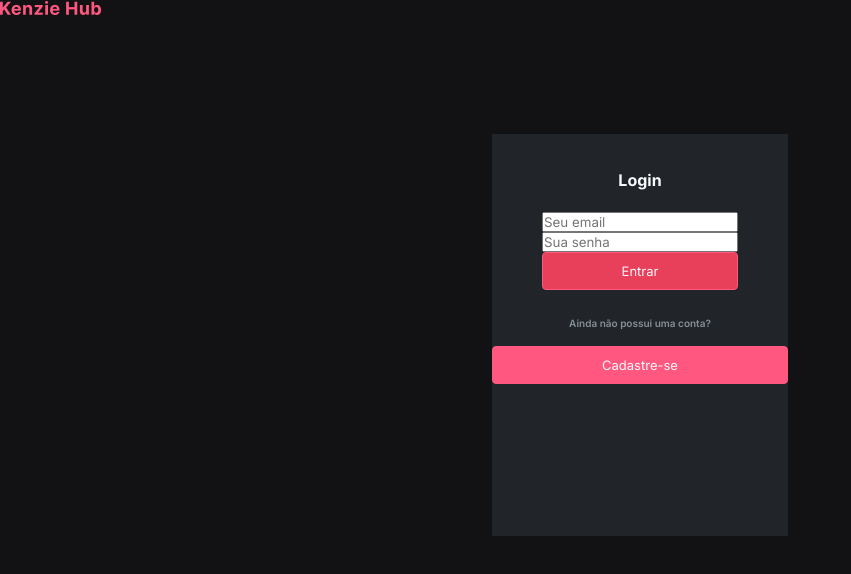
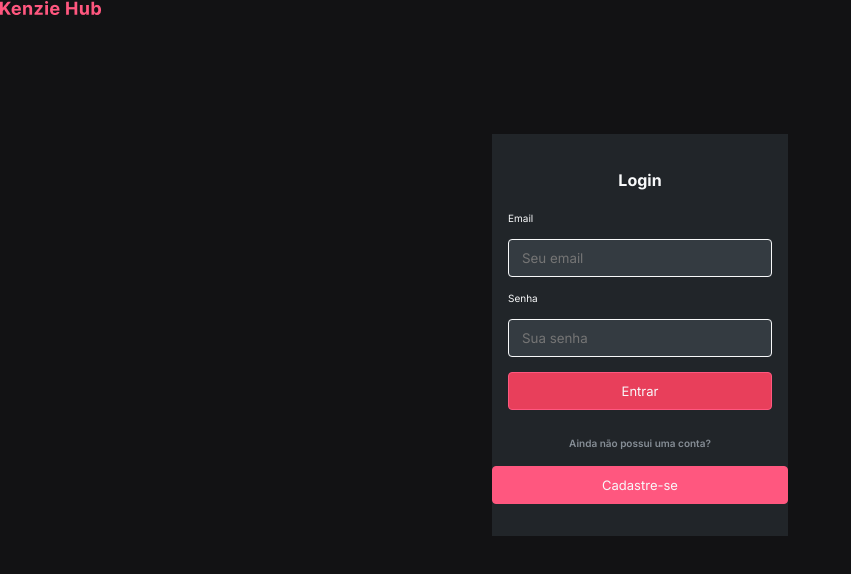
Before and after one commit to vanagila/kenzie-hub-vanagila, a React (Create React App) app: page / in a window 1280 px wide. Shown: the top 574 px of the page, without its empty margins (0-851 px from the left). Built offline with nearby package versions, Linux system fonts and the light colour scheme.

Commit message:
feat: token jwt login

```diff
--- a/src/App.js
+++ b/src/App.js
@@ -6,6 +6,8 @@ import "react-toastify/dist/ReactToastify.css";
 
 function App() {
   const [user, setUser] = useState({});
+  const [token, setToken] = useState("");
+  const [authenticated, setAuthenticated] = useState(false);
   return (
     <div className="App">
       <ToastContainer
@@ -20,7 +22,14 @@ function App() {
         pauseOnHover
       />
       <GlobalStyle />
-      <Routes user={user} setUser={setUser} />
+      <Routes
+        user={user}
+        setUser={setUser}
+        token={token}
+        setToken={setToken}
+        authenticated={authenticated}
+        setAuthenticated={setAuthenticated}
+      />
     </div>
   );
 }
--- /dev/null
+++ b/src/pages/Dashboard/index.jsx
@@ -0,0 +1,3 @@
+export const Dashboard = () => {
+  return <p>dashboard</p>;
+};
--- a/src/pages/Login/index.jsx
+++ b/src/pages/Login/index.jsx
@@ -1,24 +1,82 @@
 import { Container } from "./styles";
-// import { Input } from "../../components/Input";
+import { Input } from "../../components/Input";
 import { useHistory } from "react-router-dom";
+import { useForm } from "react-hook-form";
+import * as yup from "yup";
+import { yupResolver } from "@hookform/resolvers/yup";
+import { api } from "../../services/api";
+import { Redirect } from "react-router-dom";
 
-export const Login = ({ logo }) => {
+export const Login = ({
+  logo,
+  setUser,
+  setToken,
+  authenticated,
+  setAuthenticated,
+}) => {
   const history = useHistory();
 
-  const signupPath = (path) => {
-    return history.push(path);
+  const formSchema = yup.object().shape({
+    email: yup.string().required("Campo obrigatório").email("Email inválido"),
+    password: yup.string().required("Campo obrigatório"),
+  });
+
+  const {
+    handleSubmit,
+    register,
+    formState: { errors },
+  } = useForm({
+    resolver: yupResolver(formSchema),
+  });
+
+  const signupPath = () => {
+    history.push("/signup");
   };
+
+  const handleLogin = (data) => {
+    api.post("/sessions", data).then((response) => {
+      localStorage.setItem("@KenzieHub:Token", response.data.token);
+      localStorage.setItem(
+        "@KenzieHub:User",
+        JSON.stringify(response.data.user)
+      );
+
+      setAuthenticated(true);
+
+      setToken(response.data.token);
+      setUser(response.data);
+      history.push("/dashboard");
+    });
+  };
+
+  if (authenticated) {
+    <Redirect to="/dashboard" />;
+  }
 
   return (
     <>
       <img src={logo} alt={"kenziehub"} />
 
       <Container>
-        <form>
+        <form onSubmit={handleSubmit(handleLogin)}>
           <h4>Login</h4>
-          <input label="Email" placeholder="Seu email" type="email" />
-          <input label="Senha" placeholder="Sua senha" type="password" />
-          <button>Entrar</button>
+          <Input
+            register={register}
+            label="Email"
+            placeholder="Seu email"
+            type="email"
+            name="email"
+            error={errors.email?.message}
+          />
+          <Input
+            register={register}
+            label="Senha"
+            placeholder="Sua senha"
+            type="password"
+            name="password"
+            error={errors.password?.message}
+          />
+          <button type="submit">Entrar</button>
         </form>
         <p>Ainda não possui uma conta?</p>
         <button onClick={() => signupPath("/signup")}>Cadastre-se</button>
--- a/src/pages/Signup/index.jsx
+++ b/src/pages/Signup/index.jsx
@@ -1,4 +1,4 @@
-import { Container, Header } from "./styles";
+import { Container, Header, ReturnLogin } from "./styles";
 import { Input } from "../../components/Input";
 import { useHistory } from "react-router-dom";
 import { useForm } from "react-hook-form";
@@ -6,8 +6,9 @@ import * as yup from "yup";
 import { yupResolver } from "@hookform/resolvers/yup";
 import { api } from "../../services/api";
 import { toast } from "react-toastify";
+import { Redirect } from "react-router-dom";
 
-export const Signup = ({ logo, setUser }) => {
+export const Signup = ({ logo, setUser, authenticated }) => {
   const formSchema = yup.object().shape({
     name: yup.string().required("Campo obrigatório"),
     email: yup.string().required("Campo obrigatório").email("Email inválido"),
@@ -42,16 +43,21 @@ export const Signup = ({ logo, setUser }) => {
       .then((response) => {
         toast.success("Usuário cadastrado com sucesso!");
         setUser(response.data);
+        history.push("/");
       })
       .catch((err) => toast.error("Algo deu errado, tente novamente"));
   };
+
+  if (authenticated) {
+    <Redirect to="/dashboard" />;
+  }
 
   return (
     <>
       <Header>
         <img src={logo} alt={"kenziehub"} />
       </Header>
-      {/* <ReturnLogin onClick={() => handleSignup("/")}>Voltar</ReturnLogin> */}
+      <ReturnLogin onClick={() => history.push("/")}>Voltar</ReturnLogin>
       <Container>
         <form onSubmit={handleSubmit(sendData)}>
           <h4>Crie sua conta</h4>
--- a/src/routes/index.jsx
+++ b/src/routes/index.jsx
@@ -2,15 +2,41 @@ import { Switch, Route } from "react-router-dom";
 import { Login } from "../pages/Login";
 import logo from "../img/Logo.png";
 import { Signup } from "../pages/Signup";
+import { Dashboard } from "../pages/Dashboard";
+import { useEffect } from "react";
 
-export const Routes = ({ user, setUser }) => {
+export const Routes = ({
+  user,
+  setUser,
+  token,
+  setToken,
+  authenticated,
+  setAuthenticated,
+}) => {
+  useEffect(() => {
+    token = "@KenzieHub:Token";
+
+    if (token) {
+      return setAuthenticated(true);
+    }
+  }, [authenticated]);
+
   return (
     <Switch>
       <Route exact path="/">
-        <Login logo={logo} />
+        <Login
+          logo={logo}
+          setUser={setUser}
+          setToken={setToken}
+          authenticated={authenticated}
+          setAuthenticated={setAuthenticated}
+        />
       </Route>
       <Route exact path="/signup">
-        <Signup logo={logo} user={user} setUser={setUser} />
+        <Signup logo={logo} setUser={setUser} authenticated={authenticated} />
+      </Route>
+      <Route exact path="/dashboard">
+        <Dashboard authenticated={authenticated} />
       </Route>
     </Switch>
   );
```
